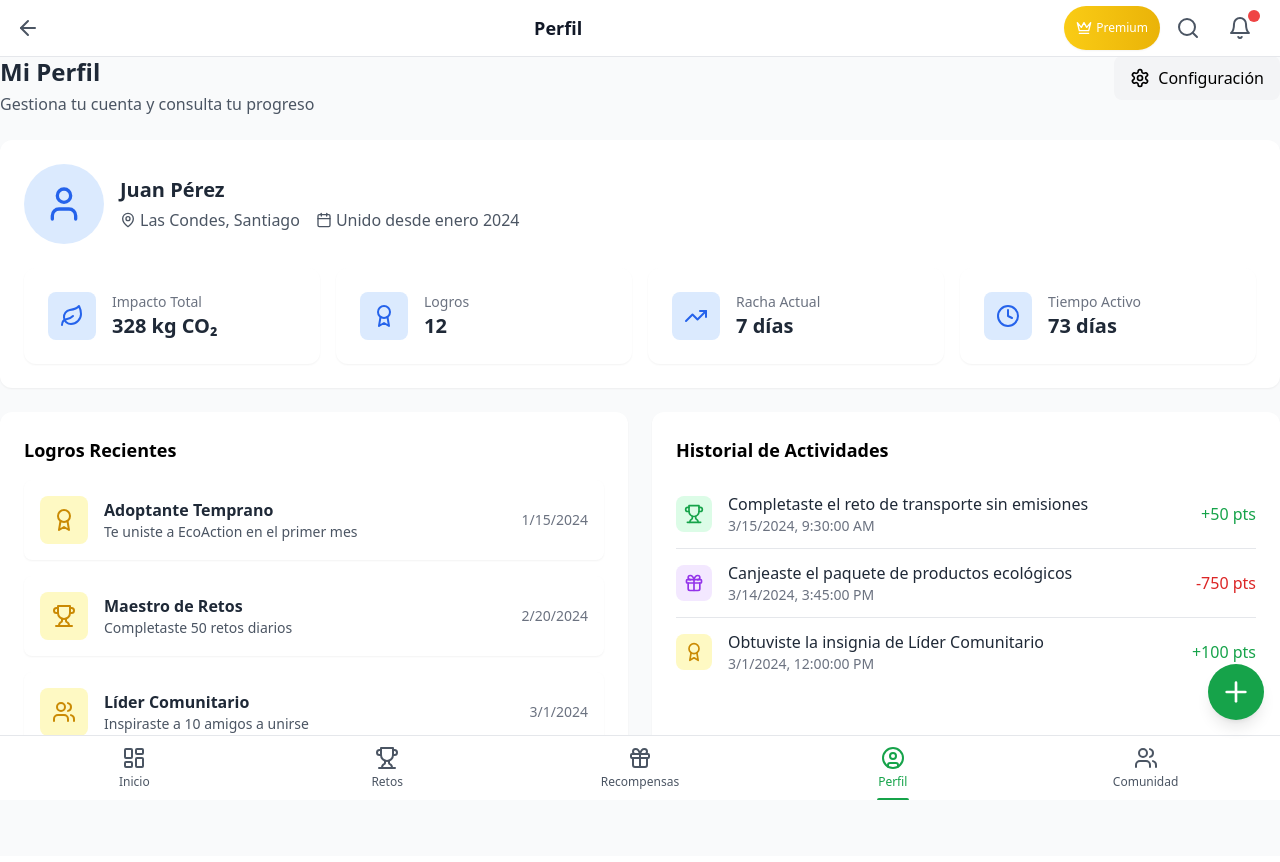
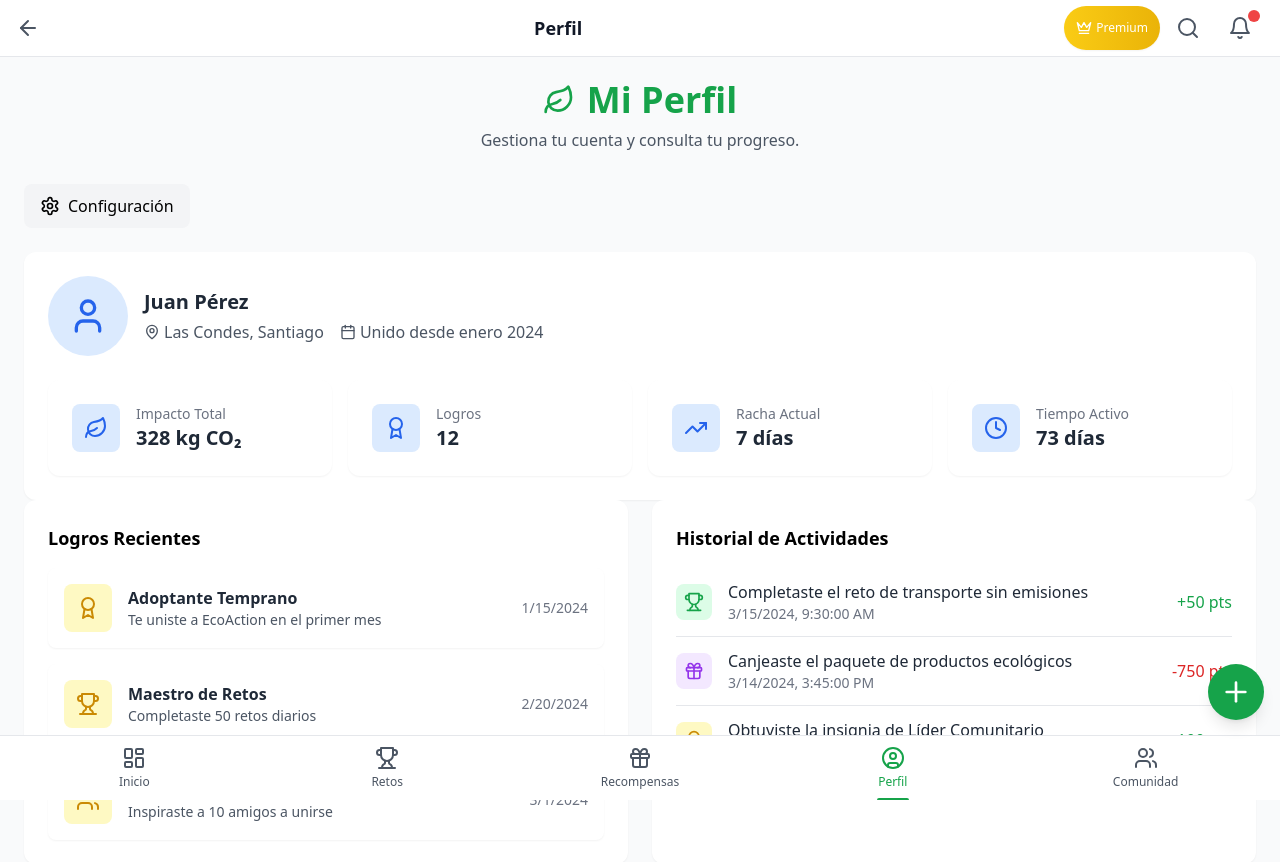
Before and after one commit to MargonDiego/Aplicaic-ninnovacion, a React (Vite) app: page /profile in a window 1280 px wide. Shown: the top 862 px of the page. Built offline with nearby package versions, Linux system fonts and the light colour scheme.

Commit message:
Estandarizacion de titulos

```diff
--- a/src/components/Challenges.tsx
+++ b/src/components/Challenges.tsx
@@ -7,6 +7,7 @@ import { StatsCard } from './challenges/StatsCard';
 import { RewardPreview } from './challenges/RewardPreview';
 import { AchievementBanner } from './challenges/AchievementBanner';
 import { CategoryFilter } from './challenges/types';
+import { Leaf, } from 'lucide-react';
 
 const categories: CategoryFilter[] = [
   { id: 'all', label: 'Todos los Retos' },
@@ -21,14 +22,21 @@ export const Challenges: React.FC = () => {
   const [selectedCategory, setSelectedCategory] = React.useState('all');
 
   return (
-    <div className="space-y-6">
+    <div className="p-6 bg-gray-50 min-h-screen">
+      {/* Título principal */}
+      <div className="text-center mb-6">
+        {/* Header */}
       <motion.div
         initial={{ opacity: 0, y: -20 }}
         animate={{ opacity: 1, y: 0 }}
-      >
-        <h1 className="text-2xl font-bold text-gray-800">Retos Ambientales</h1>
-        <p className="text-gray-600 mt-1">
-          Completa retos para ganar puntos y generar impacto
+        className="text-center mb-8">
+
+        <div className="flex items-center justify-center gap-3 mb-2">
+          <Leaf className="h-8 w-8 text-green-600" />
+          <h1 className="text-4xl font-bold text-green-600">Retos</h1>
+        </div>
+        <p className="text-gray-600 max-w-2xl mx-auto">
+          Competa retos para ganar puntos y generar impacto.
         </p>
       </motion.div>
 
@@ -125,5 +133,6 @@ export const Challenges: React.FC = () => {
         </div>
       </div>
     </div>
+    </div>
   );
 };
--- a/src/components/Community.tsx
+++ b/src/components/Community.tsx
@@ -1,15 +1,6 @@
 import React from 'react';
-import {
-  MessageSquare,
-  Heart,
-  Share2,
-  Users,
-  TrendingUp,
-  Award,
-  ThumbsUp,
-  User,
-  MapPin,
-} from 'lucide-react';
+import {MessageSquare,Heart,Share2,Users,TrendingUp,Award,ThumbsUp,User,MapPin,Leaf} from 'lucide-react';
+import { motion } from 'framer-motion';
 
 interface Post {
   id: string;
@@ -169,13 +160,25 @@ const CreatePost = () => (
 );
 
 export const Community = () => {
+
   return (
-    <div className="space-y-6">
-      <div>
-        <h1 className="text-2xl font-bold text-gray-800">Comunidad</h1>
-        <p className="text-gray-600 mt-1">
-          Conéctate con ciudadanos ecológicos en tu área
+    <div className="p-6 bg-gray-50 min-h-screen">
+      {/* Título principal */}
+      <div className="text-center mb-6">
+        {/* Header */}
+      <motion.div
+        initial={{ opacity: 0, y: -20 }}
+        animate={{ opacity: 1, y: 0 }}
+        className="text-center mb-8">
+
+        <div className="flex items-center justify-center gap-3 mb-2">
+          <Leaf className="h-8 w-8 text-green-600" />
+          <h1 className="text-4xl font-bold text-green-600">Comunidad</h1>
+        </div>
+        <p className="text-gray-600 max-w-2xl mx-auto">
+          Conéctate con ciudadanos ecológicos en tu área.
         </p>
+      </motion.div>
       </div>
 
       <div className="grid grid-cols-1 md:grid-cols-2 lg:grid-cols-4 gap-4">
--- a/src/components/Dashboard.tsx
+++ b/src/components/Dashboard.tsx
@@ -3,15 +3,7 @@ import { motion } from 'framer-motion';
 import { Leaf, Sun, Droplets, Wind, Trophy, Users } from 'lucide-react';
 import { CircularProgressbar, buildStyles } from 'react-circular-progressbar';
 import 'react-circular-progressbar/dist/styles.css';
-import {
-  BarChart,
-  Bar,
-  CartesianGrid,
-  XAxis,
-  YAxis,
-  Tooltip,
-  ResponsiveContainer,
-} from 'recharts';
+
 
 const communeData = [
   { name: 'Las Condes', value: 42, quality: 'Buena' },
@@ -28,7 +20,21 @@ const weatherData = {
   airQuality: 'Buena',
 };
 
-const Banner = ({ title, description, buttonText, backgroundImage }: any) => (
+import { Link } from 'react-router-dom';
+
+const Banner = ({
+  title,
+  description,
+  buttonText,
+  backgroundImage,
+  link,
+}: {
+  title: string;
+  description: string;
+  buttonText: string;
+  backgroundImage: string;
+  link: string; // Ruta de destino
+}) => (
   <motion.div
     initial={{ opacity: 0, y: -20 }}
     animate={{ opacity: 1, y: 0 }}
@@ -38,8 +44,8 @@ const Banner = ({ title, description, buttonText, backgroundImage }: any) => (
       backgroundImage: `url(${backgroundImage})`,
       backgroundSize: 'cover',
       backgroundPosition: 'center',
-    }}>
-
+    }}
+  >
     <div
       className="absolute inset-0 bg-black bg-opacity-40"
       style={{ zIndex: 1 }}
@@ -47,9 +53,11 @@ const Banner = ({ title, description, buttonText, backgroundImage }: any) => (
     <div className="relative z-10">
       <h3 className="text-xl font-bold">{title}</h3>
       <p className="mt-2">{description}</p>
-      <button className="mt-4 bg-white text-black px-4 py-2 rounded-lg hover:bg-gray-200 transition">
-        {buttonText}
-      </button>
+      <Link to={link}>
+        <button className="mt-4 bg-white text-black px-4 py-2 rounded-lg hover:bg-gray-200 transition">
+          {buttonText}
+        </button>
+      </Link>
     </div>
   </motion.div>
 );
@@ -231,12 +239,14 @@ export const Dashboard = () => {
           description="Participa en retos y contribuye a mejorar la calidad del aire."
           buttonText="Ver Retos"
           backgroundImage="https://unarbol.org/wp-content/uploads/2021/10/KIT.jpg"
+          link="/challenges" // Redirección a la página de retos
         />
         <Banner
           title="Gana Recompensas"
           description="Obtén recompensas por tus acciones sostenibles."
           buttonText="Ver Recompensas"
           backgroundImage="https://www.regalosecology.com/WebRoot/StoreES3/Shops/ec7535/MediaGallery/ECOLOGY/SEMILLAS_PORTF/HP/Regalos_de_empresa_ecologicos.jpg"
+          link="/rewards" // Redirección a la página de retos
         />
       </div>
 
--- a/src/components/Profile.tsx
+++ b/src/components/Profile.tsx
@@ -1,17 +1,6 @@
 import React from 'react';
-import {
-  Award,
-  Calendar,
-  MapPin,
-  Settings,
-  TrendingUp,
-  User,
-  Clock,
-  Leaf,
-  Trophy,
-  Gift,
-  Users,
-} from 'lucide-react';
+import {Award,Calendar,MapPin,Settings,TrendingUp,User,Clock,Leaf,Trophy,Gift,Users,} from 'lucide-react';
+import { motion } from 'framer-motion';
 
 interface Achievement {
   id: string;
@@ -143,15 +132,26 @@ const ActivityItem = ({ activity }: { activity: Activity }) => (
 );
 
 export const Profile = () => {
+
   return (
-    <div className="space-y-6">
-      <div className="flex justify-between items-start">
-        <div>
-          <h1 className="text-2xl font-bold text-gray-800">Mi Perfil</h1>
-          <p className="text-gray-600 mt-1">
-            Gestiona tu cuenta y consulta tu progreso
-          </p>
+    <div className="p-6 bg-gray-50 min-h-screen">
+      {/* Título principal */}
+      <div className="text-center mb-6">
+        {/* Header */}
+      <motion.div
+        initial={{ opacity: 0, y: -20 }}
+        animate={{ opacity: 1, y: 0 }}
+        className="text-center mb-8">
+
+        <div className="flex items-center justify-center gap-3 mb-2">
+          <Leaf className="h-8 w-8 text-green-600" />
+          <h1 className="text-4xl font-bold text-green-600">Mi Perfil</h1>
         </div>
+        <p className="text-gray-600 max-w-2xl mx-auto">
+          Gestiona tu cuenta y consulta tu progreso.
+        </p>
+      </motion.div>
+
         <button className="flex items-center space-x-2 px-4 py-2 bg-gray-100 rounded-lg hover:bg-gray-200 transition-colors">
           <Settings className="h-5 w-5" />
           <span>Configuración</span>
--- a/src/components/Rewards.tsx
+++ b/src/components/Rewards.tsx
@@ -1,5 +1,7 @@
 import React from 'react';
-import { Gift, History, Ticket, ShoppingBag, Star } from 'lucide-react';
+import { Leaf, Gift, History, Ticket, ShoppingBag, Star } from 'lucide-react';
+import { motion } from 'framer-motion';
+
 
 interface Reward {
   id: string;
@@ -160,14 +162,23 @@ export const Rewards = () => {
   ];
 
   return (
-    <div className="space-y-6">
-      <div>
-        <h1 className="text-2xl font-bold text-gray-800">
-          Tienda de Recompensas
-        </h1>
-        <p className="text-gray-600 mt-1">
-          Canjea tus puntos por recompensas amigables con el medio ambiente
-        </p>
+      <div className="p-6 bg-gray-50 min-h-screen">
+        {/* Título principal */}
+        <div className="text-center mb-6">
+           {/* Header */}
+        <motion.div
+          initial={{ opacity: 0, y: -20 }}
+          animate={{ opacity: 1, y: 0 }}
+          className="text-center mb-8">
+
+          <div className="flex items-center justify-center gap-3 mb-2">
+            <Leaf className="h-8 w-8 text-green-600" />
+            <h1 className="text-4xl font-bold text-green-600">Tienda de Recompensas</h1>
+          </div>
+          <p className="text-gray-600 max-w-2xl mx-auto">
+            Canjea tus puntos por recompensas amigables con el medio ambiente.
+          </p>
+        </motion.div>
       </div>
 
       <div className="grid grid-cols-1 md:grid-cols-2 lg:grid-cols-4 gap-4">
```
